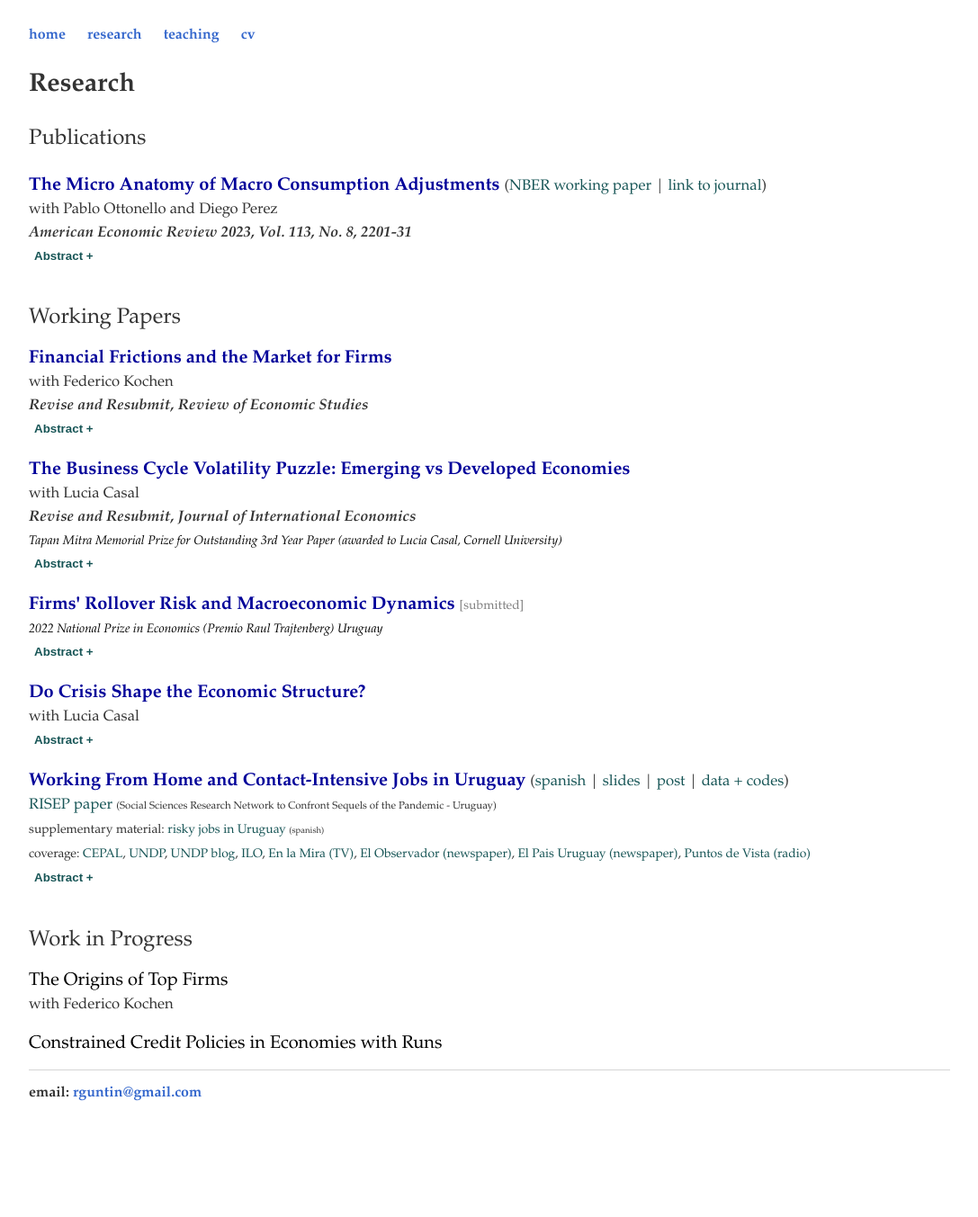
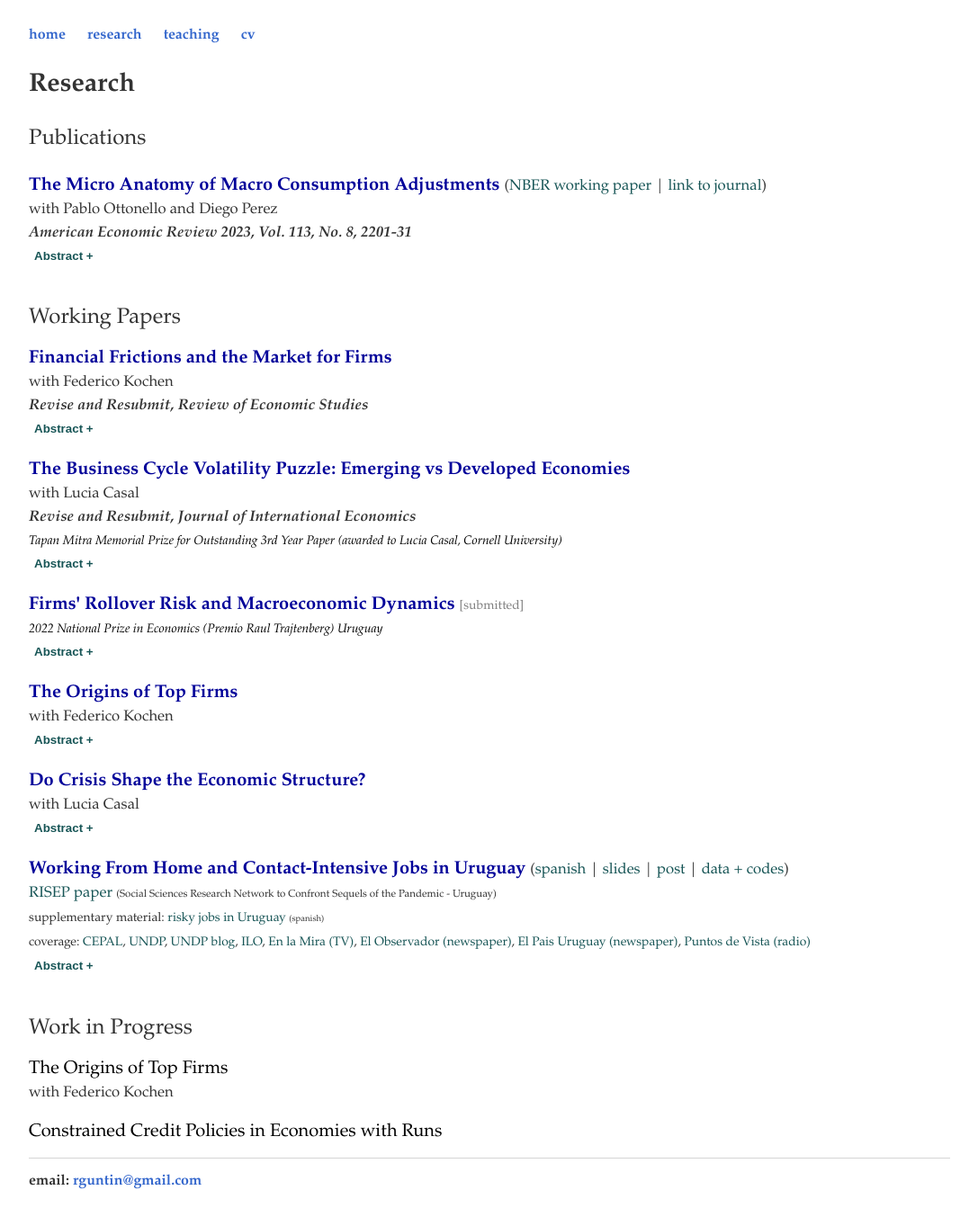
Before and after one commit to rafaguntin/rafaguntin.github.io, a Jekyll site: the page built from research/index.html, in a window 1280 px wide. Shown: the whole page at 90% size, without its empty margins (96-1183 px from the left). Built offline with Jekyll 4.4.1, drawn with Linux system fonts in a browser that asks for light colours; before the commit the page ends 1255 px from its top, so only the background shows below that.

Commit message:
Update index.html

```diff
--- a/research/index.html
+++ b/research/index.html
@@ -90,6 +90,18 @@ Finally, we find that the contribution of international prices is sensitive to t
 I assess the quantitative relevance of rollover crises using a model-based identification strategy informed by the observed distribution of firms’ bankruptcy outcomes. Finally, I use the model to evaluate the aggregate implications of rollover risk for the U.S. economy and examine the effectiveness of imperfectly targeted credit policies for stabilization during recessions.
 		</span> <big><big>
                             </p>
+
+			<p> <a style="font-weight: bold; color:#000099"
+			       href="/research/GK_TopFirms.pdf"
+			       target="_blank">The Origins of Top Firms</a> <small> <!-- (<a style="color:#175556" href="/research/GK - Slides NYU - 09Dec19 - Handout.pdf" target="_blank">slides</a> | <a style="color:#175556" href="https://ethanminfang.github.io/minfang.github.io/files/Discussions_Kochen_YES2020.pdf" target="_blank">YES discussion</a>)	-->
+				<br>with <a style="color:#333" href="https://sites.google.com/view/federicokochen/home" target="_blank"> Federico Kochen</a>
+				 <br><button style ="font-weight: bold; color:#175556 ;background-color: white;border: none;" onclick="myFunction3()" id="myBtn3">Abstract +<small></button>
+					       <span id="dots3"></span><span id="more3" style = "color:#282828; line-height: 1.4em; text-align: justify">
+
+What are the origins of top firms? What features characterize their life cycle trajectories on the way to the top? Using longitudinal firm-level data, we document novel facts about the first twenty years of the firms that reach the top 1 percent of the size distribution. Compared to the firms in the bottom 99 percent, top firms are eight times larger at entry and grow six times more during their first two decades. In terms of inputs, they start with high capital investments, yet their capital-output ratio and labor share decline as they age. As a result, their profit share is much more backloaded towards the second decade of their life cycle. We show that a firm dynamics model with ex-ante heterogeneity, non-homothetic input costs, and forward-looking financing can explain these empirical patterns. Our quantitative results showcase the importance of accounting for top and bottom firm dynamics for the aggregate implications of financial frictions and recent macroeconomic trends.
+						 </span> <big><big>
+			</p>
+
 
 	<p> <a style="font-weight: bold; color:#000099"
 			       href="/research/LCRG_STcrisis.pdf"
```
